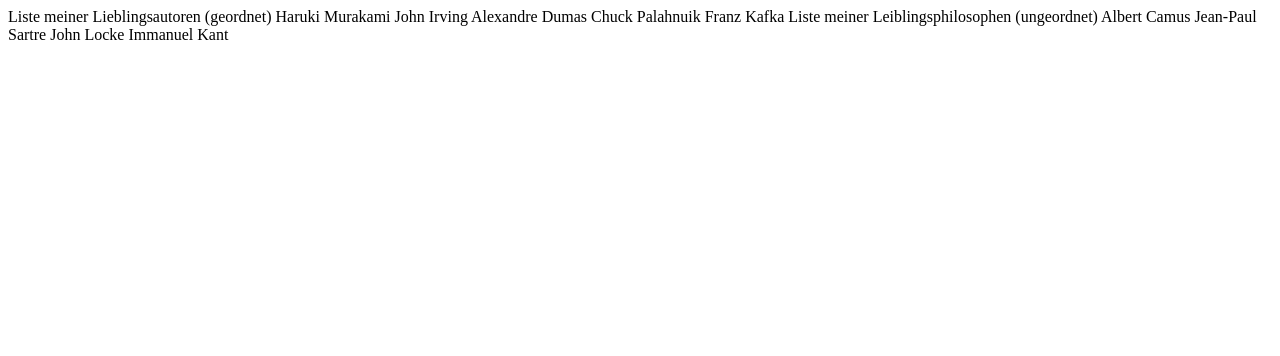
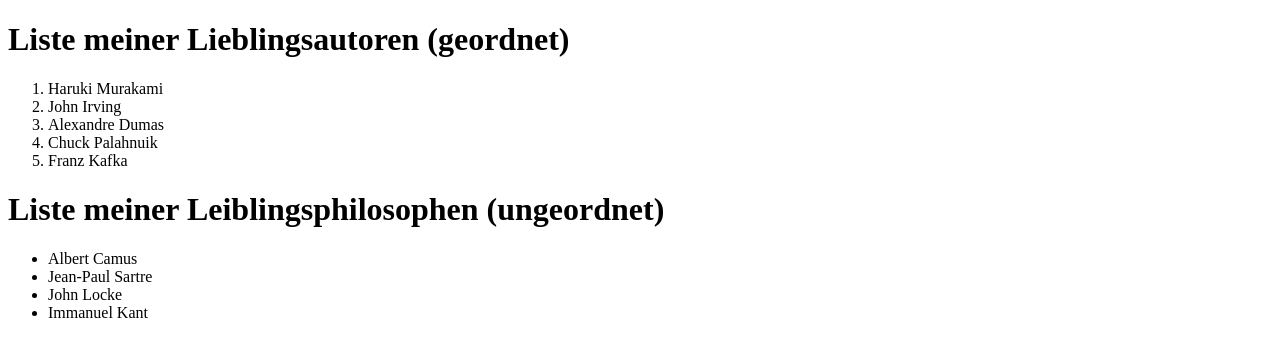
Before and after one commit to ndang/visualistik_sose15_html_css, a plain HTML site: page aufgabe1/index.html in a window 1280 px wide. Drawn offline with Linux system fonts and the light colour scheme.

Commit message:
hallo welt

```diff
--- a/aufgabe1/index.html
+++ b/aufgabe1/index.html
@@ -6,24 +6,27 @@
     </head>
     <body>
 
-    Liste meiner Lieblingsautoren (geordnet) <!-- AUFGABE 1: Überschrift erster Ordnung -->
+    <h1>Liste meiner Lieblingsautoren (geordnet) <!-- AUFGABE 1: Überschrift erster Ordnung --></h1>
 
     <!-- AUFGABE 2: Die Einträge zu einer geordneten Liste zusammenführen -->
-    Haruki Murakami
-    John Irving
-    Alexandre Dumas
-    Chuck Palahnuik
-    Franz Kafka
+        <ol>
 
+    <li>Haruki Murakami</li>
+    <li>John Irving</li>
+    <li>Alexandre Dumas</li>
+    <li>Chuck Palahnuik</li>
+    <li>Franz Kafka</li>
+    </ol>
 
-    Liste meiner Leiblingsphilosophen (ungeordnet) <!-- AUFGABE 1: Überschrift erster Ordnung -->
+    <h1>Liste meiner Leiblingsphilosophen (ungeordnet) </h1><!-- AUFGABE 1: Überschrift erster Ordnung -->
 
     <!-- AUFGABE 3: Die Einträge zu einer ungeordneten Liste zusammenführen -->
-    Albert Camus
-    Jean-Paul Sartre
-    John Locke
-    Immanuel Kant
-
+        <ul>
+    <li>Albert Camus</li>
+    <li>Jean-Paul Sartre</li>
+    <li>John Locke</li>
+    <li>Immanuel Kant</li>
+    </ul>
 
     </body>
 </html>
--- a/aufgabe3/dialog.css
+++ b/aufgabe3/dialog.css
@@ -17,7 +17,7 @@
 body  {
     /* AUFGABE2: Die Hintergrundfarbe auf #bbb oder #bbbbbb setzen */
 
-    /* -->Eigenschaftsname als auch -wert <-- */
+    background-color: #bbb;
 
     /* AUFGAB 3: Schriftarten in der folgenden Reihenfolge vorgeben:
         1. Arial
@@ -31,7 +31,7 @@ body  {
         sans-serif
     */
 
-    font-family: /* -->Eigenschaftswert<-- */;
+    font-family:sans-serif;
 }
 
 
@@ -39,7 +39,7 @@ body  {
 .personal_msg {
     /* Aufgabe 4: Diese Textarea soll die komplette Breite des Popups einnehmen */
 
-    width: /* -->Eigenschaftswert<-- */;
+    width: 100%;
 }
 
 
```
Also changed, not shown: aufgabe2/index.html (+1 -1 lines), aufgabe2/main.css (+7 -3 lines), aufgabe3/index.html (+1 -1 lines).
